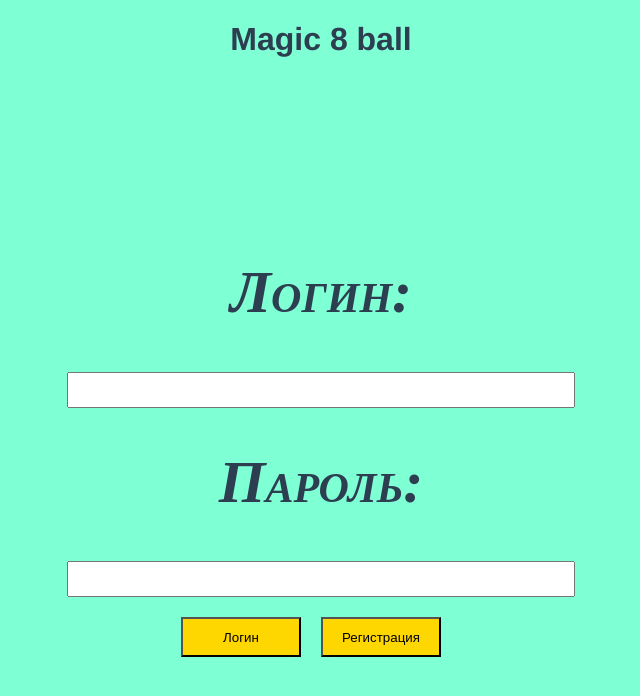
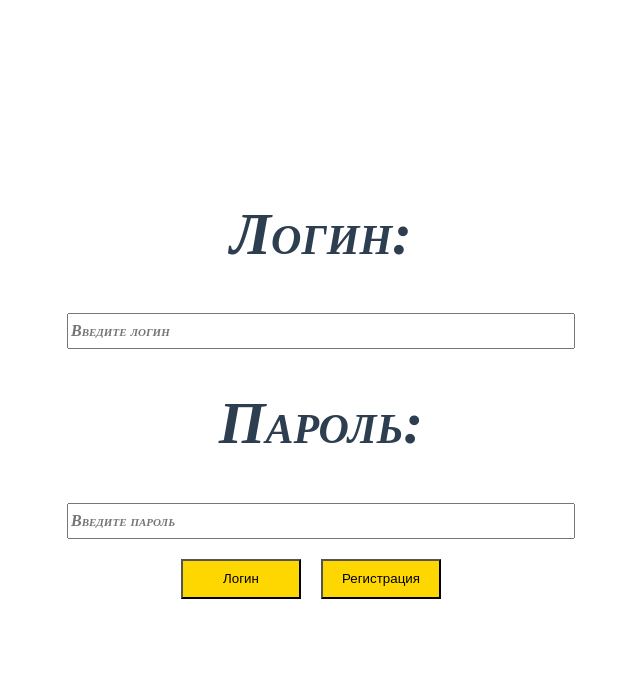
Before and after one commit to SadFox16/Vue.js-magic8ball, a Vue app: page / in a window 1280 px wide. Shown: the top 696 px of the page, without its empty margins (319-959 px from the left). Built offline with nearby package versions, Linux system fonts and the light colour scheme.

Commit message:
Update App.vue

```diff
--- a/src/App.vue
+++ b/src/App.vue
@@ -1,28 +1,25 @@
 <template>
-  <h1>Magic 8 ball</h1>
 
   <h1 class="error">{{ err }}</h1>
 
-  <div id="main" v-if="is_show_main()" class="main">
+  <div id="main" v-if="flags.show_main" class="main">
     <h1 class="hello">Приветствую, {{ login.username }}</h1>
     <h1>Введите вопрос:</h1>
-    <input type="text" v-model="question" class="question">
+    <input type="text" v-model="question" class="question" placeholder="Введите вопрос">
     <button @click="getAnswer()" class="get_answer">Получить предсказание</button>
     <div>
       <button @click="logout()" class="logout">Выйти</button>
     </div>
-    <h1 class="answer">{{ answer }}</h1>
-    <div v-if="is_show_cnt()">
-      <h1 class="quest_cnt">Этот вопрос задавали {{ question_cnt }} раз</h1>
-    </div>
+    <h1 class="answer">Ответ: {{ answer }}</h1>
+    <h1 class="quest_cnt">Этот вопрос задавали {{ question_cnt }} раз</h1>
   </div>
 
 
-  <div id="login" v-if="is_show_login()" class="login">
+  <div id="login" v-if="flags.show_login" class="login">
       <h1>Логин:</h1>
-      <input type="text" v-model="login.username" class="user_name">
+      <input type="text" v-model="login.username" class="user_name" placeholder="Введите логин">
       <h1>Пароль:</h1>
-      <input type="password" v-model="login.password" class="user_pwd">
+      <input type="password" v-model="login.password" class="user_pwd" placeholder="Введите пароль">
       <div>
         <button @click="do_login()" class="login_click">Логин</button>
         <button @click="do_register()" class="register_click">Регистрация</button>
@@ -30,20 +27,20 @@
   </div>
 
 
-  <div id="register" v-if="is_show_register()" class="register">
+  <div id="register" v-if="flags.show_register" class="register">
     <div class="login">
       <h1>Придумайте логин:</h1>
-      <input type="text" v-model="register.username" class="user_name">
+      <input type="text" v-model="register.username" class="user_name" placeholder="Придумайте логин">
     </div>
 
     <div class="password">
       <h1>Придумайте пароль:</h1>
-      <input type="password" v-model="register.password" class="user_pwd">
+      <input type="password" v-model="register.password" class="user_pwd" placeholder="Придумайте пароль(8 символов, не должен совпадать с логином)">
     </div>
 
     <div class="password">
       <h1>Повторите пароль:</h1>
-      <input type="password" v-model="register.password2" class="user_pwd">
+      <input type="password" v-model="register.password2" class="user_pwd" placeholder="Повторите пароль">
     </div>
     <button @click="registrate()" class="register_click">Регистрация</button>
     <button @click="back()" class="register_click">Назад</button>
@@ -51,7 +48,6 @@
 </template>
 
 <script>
-import { is } from '@babel/types'
 import axios from 'axios'
 
 export default {
@@ -62,7 +58,6 @@ export default {
         show_main: false,
         show_login: true,
         show_register: false,
-        show_question_cnt: false
       },
       login: {
         username: '',
@@ -79,7 +74,6 @@ export default {
       },
       token: '',
       err: '',
-      times: ''
     }
   },
   created() {
@@ -92,9 +86,7 @@ export default {
   methods: {
 
     do_login() {
-      this.flags.show_login = true
-      this.flags.show_main = false
-      this.flags.show_register = false
+      this.err = ''
       axios
         .post(process.env.VUE_APP_APIURL+'/login/', {
           username: this.login.username,
@@ -105,7 +97,9 @@ export default {
           localStorage.setItem('refresh_token', JSON.stringify(response.data.refresh))
           this.token = JSON.parse(localStorage.getItem('access_token'))
           console.log(this.token)
-
+          this.flags.show_login = false
+          this.flags.show_main = true
+          this.flags.show_register = false
         }).catch(error => {
           console.log("Error login")
           console.log(error)
@@ -114,24 +108,24 @@ export default {
           this.flags.show_main = false
           this.flags.show_register = false
         })
-      this.flags.show_login = false
-      this.flags.show_main = true
-      this.flags.show_register = false
     },
 
     do_register() {
+      this.err = ''
       this.flags.show_login = false
       this.flags.show_main = false
       this.flags.show_register = true
     },
 
     back() {
+      this.err = ''
       this.flags.show_login = true
       this.flags.show_main = false
       this.flags.show_register = false
     },
 
     check_token() {
+      this.err = ''
       this.token = JSON.parse(localStorage.getItem('access_token'))
       if (this.token) {
         axios
@@ -161,6 +155,7 @@ export default {
     },
 
     logout() {
+      this.err = ''
       localStorage.removeItem('access_token')
       this.flags.show_login = true
       this.flags.show_main = false
@@ -168,6 +163,15 @@ export default {
     },
 
     registrate() {
+      this.err = ''
+      if(this.register.password == this.register.username){
+        this.err = 'Пароль не должен совпадать с логином!'
+        return;
+      }
+      if(this.register.password.length < 8){
+        this.err = 'Пароль должен состоять минимум из 8 символов!'
+        return;
+      }
       axios
         .post(process.env.VUE_APP_APIURL+'/register/', {
           username: this.register.username,
@@ -175,26 +179,22 @@ export default {
           password2: this.register.password2
         })
         .then(response => {
-          this.flags.show_login = true
-          this.flags.show_main = false
-          this.flags.show_register = false
         })
         .catch(error => {
-          console.log("Error reg")
+          console.log("Error login")
           console.log(error)
-          this.is_show_register()
           this.flags.show_register = true
           this.reg_error = error
           this.err = 'Неверно указаны данные!'
         })
-      this.flags.show_login = false
-      this.flags.show_main = false
-      this.flags.show_register = true
     },
 
     getAnswer() {
-      this.is_show_login()
-      this.flags.show_main = true
+      this.err = ''
+      if(this.question == ''){
+        this.err = 'Вы не задали вопрос!'
+        return;
+      }
       axios
         .post(process.env.VUE_APP_APIURL+'/getanswer/',
           { question: this.question },
@@ -202,30 +202,14 @@ export default {
         .then(response => {
           this.answer = response.data.answer
           this.question_cnt = response.data.question_cnt
-          this.is_show_main()
           this.flags.show_main = true
-          this.is_show_cnt()
-          this.flags.show_question_cnt = true
         })
         .catch(error => {
           console.log("Error getAnswer")
           console.log(error)
           this.err = 'Невозможно получить ответ!'
         })
-      this.is_show_main()
     },
-    is_show_main() {
-      return this.flags.show_main == true
-    },
-    is_show_register() {
-      return this.flags.show_register == true
-    },
-    is_show_login() {
-      return this.flags.show_login == true
-    },
-    is_show_cnt(){
-      return this.flags.show_question_cnt == true
-    }
   },
 }
 </script>
@@ -240,7 +224,7 @@ export default {
 }
 
 body{
-  background-color: #7FFFD4;
+  background-color: white;
 }
 
 nav {
@@ -269,6 +253,7 @@ button.get_answer{
   background-color: #FFD700;
   height: 40px;
   margin-left: 20px;
+  cursor: pointer;
 }
 
 button.logout{
@@ -276,6 +261,7 @@ button.logout{
   height: 40px;
   width: 600px;
   margin-left: 20px;
+  cursor: pointer;
 }
 
 input.question{
@@ -307,6 +293,7 @@ button.login_click{
   margin-right: 20px;
   width: 120px;
   margin-top: 20px;
+  cursor: pointer;
 }
 
 button.register_click{
@@ -314,6 +301,7 @@ button.register_click{
   height: 40px;
   margin-right: 20px;
   width: 120px;
+  cursor: pointer;
 }
 
 div.register{
```
